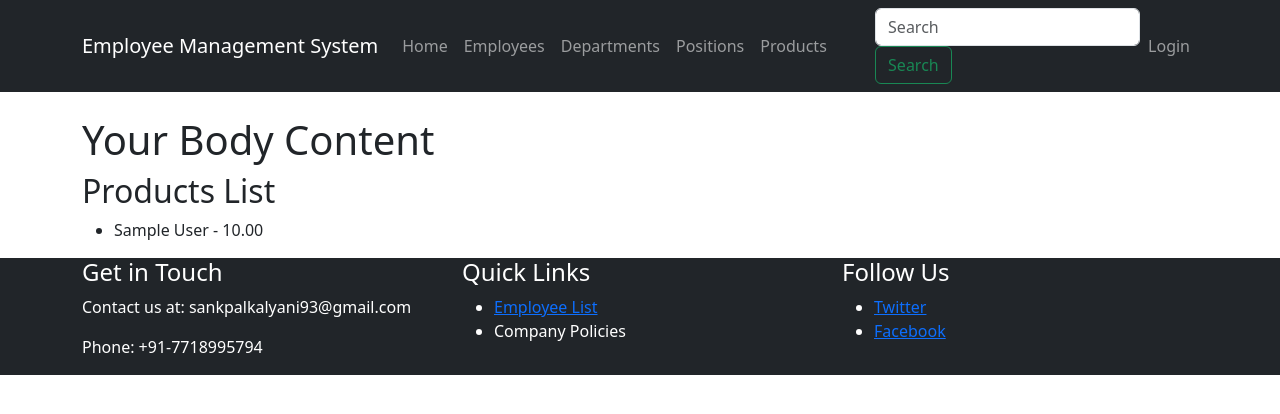
After one commit to sankpalkalyani93/employee_products_app_cart_update_demo, a Django app: page /employees/products_list/ in a window 1280 px wide. The commit adds this page. Shown: the top 414 px of the page. Run offline with Django 4.2, Linux system fonts and the light colour scheme; tables that the repository leaves empty hold one stand-in row (values such as "Sample post").

Commit message:
first commit

```diff
--- a/employeeapp/admin.py
+++ b/employeeapp/admin.py
@@ -1,7 +1,8 @@
 from django.contrib import admin
-from .models import Department, Position, Employee
+from .models import Department, Position, Employee, Products
 
 # Register your models here.
 admin.site.register(Department)
 admin.site.register(Position)
 admin.site.register(Employee)
+admin.site.register(Products)
--- a/employeeapp/models.py
+++ b/employeeapp/models.py
@@ -18,3 +18,14 @@
     last_name = models.CharField(max_length=50)
     department = models.ForeignKey(Department, on_delete=models.CASCADE)
     position = models.ForeignKey(Position, on_delete=models.CASCADE)
+
+class Products(models.Model):
+    name = models.CharField(max_length=50)
+    description = models.TextField()
+    price = models.DecimalField(max_digits=10, decimal_places=2)
+    image = models.ImageField(upload_to="product_images", null=True, blank=True)
+    created_at = models.DateTimeField(auto_now_add=True)
+    updated_at = models.DateTimeField(auto_now_add=True)
+
+    def __str__(self):
+        return f"{ self.name }"
--- a/employeeapp/templates/base.html
+++ b/employeeapp/templates/base.html
@@ -22,17 +22,39 @@
                 <a class="navbar-brand" href="{% url 'main_template' %}">Employee Management System</a>
                 <button class="navbar-toggler" type="button" data-bs-toggle="collapse" data-bs-target="#navbarSupportedContent" aria-controls="navbarSupportedContent" aria-expanded="false" aria-label="Toggle navigation">
                     <span class="navbar-toggler-icon"></span>
-                </button><div class="collapse navbar-collapse" id="navbarSupportedContent">
-                <form class="navbar-form navbar-search ms-auto" action="{% url 'search_results' %}" method="get">
-                    <input class="form-control me-2" type="search" name="q" placeholder="Search">
-                    <button class="btn btn-outline-success" type="submit">Search</button>
-                </form>
+                </button>
+                <div class="collapse navbar-collapse" id="navbarSupportedContent">
+
                 <ul class="navbar-nav mb-2 mb-lg-0">
                     <li class="nav-item"><a class="nav-link" href="{% url 'home' %}">Home</a></li>
                     <li class="nav-item"><a class="nav-link" href="{% url 'employee_list_view' %}">Employees</a></li>
                     <li class="nav-item"><a class="nav-link" href="{% url 'department_list_view' %}">Departments</a></li>
                     <li class="nav-item"><a class="nav-link" href="{% url 'position_list_view' %}">Positions</a></li>
+                    <li class="nav-item"><a class="nav-link" href="{% url 'products_list' %}">Products</a></li>
+
                 </ul>
+                <form class="navbar-form navbar-search ms-auto" action="{% url 'search_results' %}" method="get">
+                    <input class="form-control me-2" type="search" name="q" placeholder="Search">
+                    <button class="btn btn-outline-success" type="submit">Search</button>
+                </form>
+
+                <ul class="navbar-nav ml-auto">
+                    {% if user.is_authenticated %}
+                    <li class="nav-item dropdown">
+                        <a class="nav-link dropdown-toggle" href="#" id="navbarDropdown" role="button" data-bs-toggle="dropdown" aria-expanded="false">
+                            {{ user.username }}
+                        </a>
+                        <ul class="dropdown-menu" aria-labelledby="navbarDropdown">
+                            <li><a class="dropdown-item" href="{% url 'logout' %}">Logout</a></li>
+                        </ul>
+                    </li>
+                {% else %}
+                    <li class="nav-item">
+                        <a class="nav-link" href="{% url 'login' %}">Login</a>
+                    </li>
+                {% endif %}
+                </ul>
+
                 </div>
             </div>
         </nav>
--- a/employeeapp/templates/employeeapp/home.html
+++ b/employeeapp/templates/employeeapp/home.html
@@ -3,5 +3,6 @@
 {% block title %}Home Page{% endblock %}
 
 {% block content %}
-
+<p>Session data: {{ my_data }}</p>
+<p>Welcome user, {{ username }}</p>
 {% endblock %}
--- /dev/null
+++ b/employeeapp/templates/employeeapp/products_list.html
@@ -0,0 +1,14 @@
+{% extends 'base.html' %}
+{% block title %} ProductsList {% endblock %}
+{% block content %}
+<h2>Products List</h2>
+<div>
+    <ul>
+        {% for product in products %}
+            <li>{{ product.name }} - {{ product.price }}</li>
+        {% empty %}
+            <li>No products available</li>
+        {% endfor %}
+    </ul>
+</div>
+{% endblock %}
--- a/employeeapp/urls.py
+++ b/employeeapp/urls.py
@@ -3,11 +3,15 @@
 from .views import EmployeeListView, PositionListView, DepartmentListView
 
 urlpatterns = [
-    path('', views.home, name='home'),
+    path('home/', views.home, name='home'),
     path('main/', views.main_template, name='main_template'),
     path('search/', views.search_results, name='search_results'),
     path('employee_detail_view/<int:employee_id>/', views.employee_detail_view, name='employee_detail_view'),
     path('employee_list_view/', EmployeeListView.as_view(), name='employee_list_view'),
     path('position_list_view/', PositionListView.as_view(), name='position_list_view'),
     path('department_list_view/', DepartmentListView.as_view(), name='department_list_view'),
+    path('create_product/', views.create_product, name='create_product'),
+    path('products_list/', views.products_list, name='products_list'),
+    path('login/', views.login_view, name='login'),
+    path('logout/', views.logout_view, name='logout'),
 ]
--- a/employeeapp/views.py
+++ b/employeeapp/views.py
@@ -1,12 +1,18 @@
-from django.shortcuts import render
+from django.shortcuts import redirect, render
 from django.urls import reverse
 from django.views.generic import ListView
-from .models import Department, Position, Employee
+from django.contrib.auth import login, logout, authenticate
+from django.contrib import messages
+from employeeapp.forms import ProductsForm
+from .models import Department, Position, Employee, Products
 from django.db.models import Q
 
 # Create your views here.
 def home(request):
-    return render(request, 'employeeapp/home.html')
+    request.session['my_data'] = 'Hello, Session!'
+    my_data = request.session.get('my_data', 'Default value if not found')
+    username = request.session.get('username')
+    return render(request, 'employeeapp/home.html', {'my_data': my_data, 'username': username})
 
 def main_template(request):
     employees = Employee.objects.all()
@@ -67,3 +73,35 @@
     model = Employee
     template_name = 'employeeapp/employee_list_view.html'
     context_object_name = 'employees'
+
+def create_product(request):
+    if request.method == 'POST':
+        form = ProductsForm(request.POST)
+        if form.is_valid():
+            form.save()
+            return redirect('products_list')
+    else:
+        form = ProductsForm()
+    return render(request, 'employeeapp/create_product.html', {'form': form})
+
+def products_list(request):
+    products = Products.objects.all()
+    return render(request, 'employeeapp/products_list.html', {'products': products})
+
+def login_view(request):
+    if request.method == 'POST':
+        username = request.POST.get('username')
+        password = request.POST.get('password')
+        user = authenticate(request, username=username, password=password)
+        if user is not None:
+            login(request, user)
+            request.session['username'] = username
+            return redirect('home')
+        else:
+            messages.error(request, "Invalid username or password")
+    return render(request, 'login.html')
+
+def logout_view(request):
+    logout(request)
+    #messages.info(request, 'Logout successful.')
+    return render(request, 'logout.html')
--- a/templates_demo/urls.py
+++ b/templates_demo/urls.py
@@ -15,8 +15,10 @@
 """
 from django.contrib import admin
 from django.urls import path, include
+from django.conf.urls.static import static
+from django.conf import settings
 
 urlpatterns = [
     path('admin/', admin.site.urls),
     path('employees/', include('employeeapp.urls')),
-]
+] + static(settings.MEDIA_URL, document_root=settings.MEDIA_ROOT)
```
Also changed, not shown: employeeapp/forms.py (added, +7 -0 lines), employeeapp/templates/employeeapp/create_product.html (added, +12 -0 lines), employeeapp/templates/login.html (added, +13 -0 lines), employeeapp/templates/logout.html (added, +9 -0 lines), templates_demo/settings.py (+7 -1 lines), employeeapp/migrations/0002_products.py (added).
